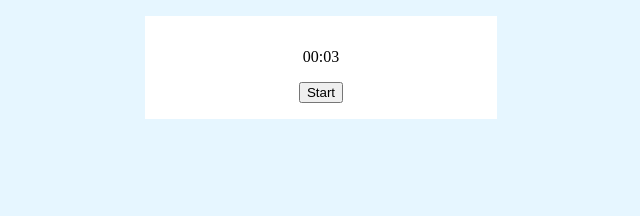
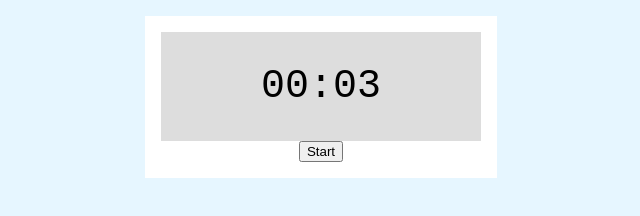
Before and after one commit to gusutaharu/CountdownAPP, a plain HTML site: page exam/exam.html in a window 1280 px wide. Shown: the whole page, without its empty margins (319-959 px from the left). Drawn offline with Linux system fonts and the light colour scheme.

Commit message:
lesson12

```diff
--- a/exam/exam.css
+++ b/exam/exam.css
@@ -11,3 +11,11 @@ main {
   text-align: center;
   padding: 16px;
 }
+
+p {
+  margin: 0;
+  background: #ddd;
+  padding: 32px 0;
+  font-size: 40px;
+  font-family: 'Courier New';
+}
```
